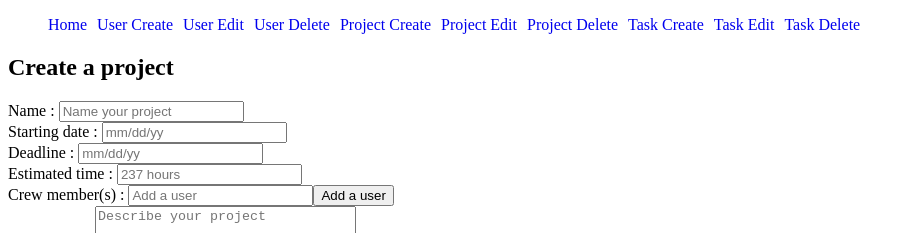
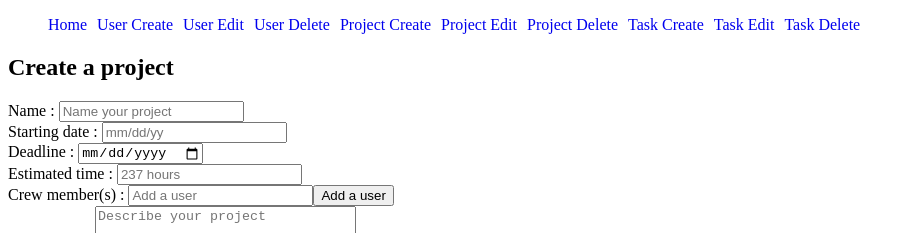
Before and after one commit to ZenViKing/projectManagementApp, an Angular app: page /project/add in a window 1280 px wide. Shown: the top 233 px of the page, without its empty margins (0-915 px from the left). Built offline with nearby package versions, Linux system fonts and the light colour scheme.

Commit message:
dans l'input pour Deadline test du type=date au lieu de datetime pour décider lequel choisir

```diff
--- a/src/app/pages/projects/create-project/create-project.component.html
+++ b/src/app/pages/projects/create-project/create-project.component.html
@@ -18,7 +18,7 @@
       <input type="datetime" name="date-start" id="dateStart" placeholder="mm/dd/yy">
       <br>
       <label for="dateStop">Deadline : </label>
-      <input type="datetime" name="date-stop" id="dateStop" placeholder="mm/dd/yy">
+      <input type="date" name="date-stop" id="dateStop" placeholder="mm/dd/yy">
       <br>
       <label for="timeEstimation">Estimated time : </label>
       <input type="number" name="time-estimation" id="timeEstimation" placeholder="237 hours">
```
